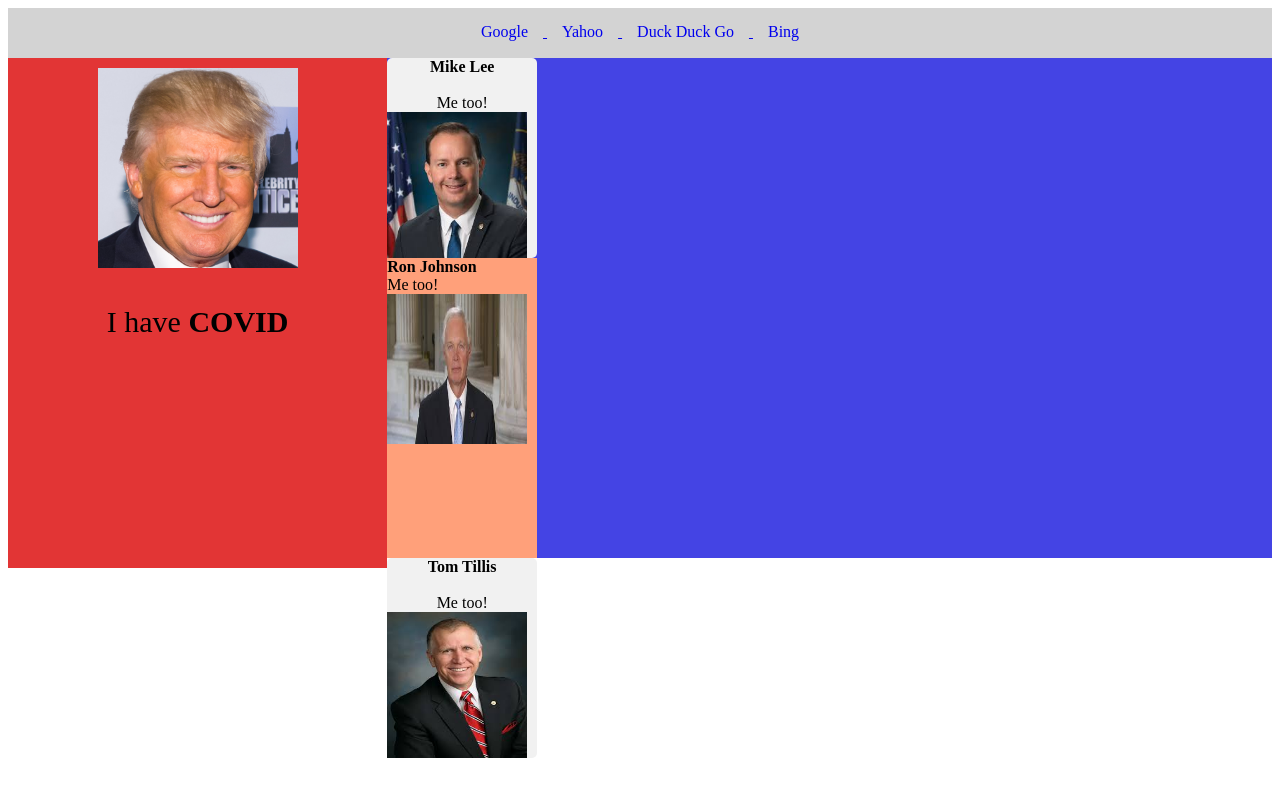
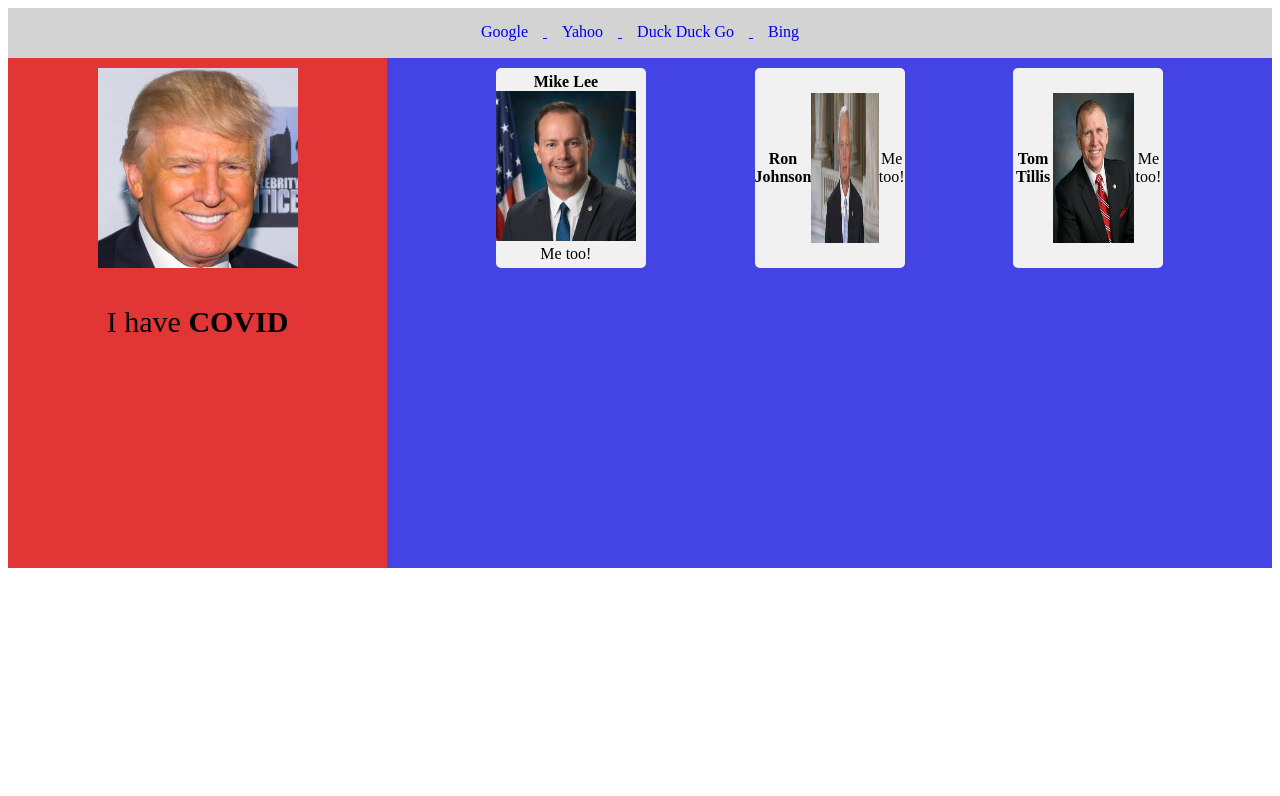
Before and after one commit to dahaynes/ui-ux-class, a plain HTML site: page 17.3_activities/class_flexbox/index.html in a window 1280 px wide. Drawn offline with Linux system fonts and the light colour scheme.

Commit message:
It worked a bit

```diff
--- a/17.3_activities/class_flexbox/index.css
+++ b/17.3_activities/class_flexbox/index.css
@@ -29,13 +29,16 @@ nav {
 }
 
 .right {
-  flex-direction: column;
+  display: flex;
+  flex-direction: row;
   background-color:rgb(68, 68, 228);
   height: 500px;
   width: 70%;
-  float: left;
+  /* float: left; */
   align-items: flex-start;
-  justify-content: space-between;
+  justify-content: space-evenly;
+  padding-top: 10px;
+
 /*  padding-left: 5px;
   padding-right: 5px;
   background-color: rgb(68, 68, 228);  */
@@ -63,7 +66,7 @@ nav {
 .card {
 /*   position: relative; */
   display: flex;
-  flex-direction: column;
+  align-items: center;
   top: 5px;
   width: 150px;
   height: 200px;
@@ -72,6 +75,12 @@ nav {
   border-radius: 5px;
   text-align: center;
 }
+
+.guy{
+  display: flex;
+  align-items: center;
+}
+
 /* target the class of inline-block below */
 
 /* target the class of .left below */
--- a/17.3_activities/class_flexbox/index.html
+++ b/17.3_activities/class_flexbox/index.html
@@ -34,16 +34,22 @@
         <div class="right">
 
             <div class="card">
-                <span><b>Mike Lee</b></span><br>Me too!
-                <img src="img/mike_lee.jfif" class="cropped">
+                <div>
+                    <b>Mike Lee</b><br>
+                    <img src="img/mike_lee.jfif" class="cropped"><br>
+                    Me too!
+                </div>
+
             </div>
-            <div class="class1">
-                <span><b>Ron Johnson</b></span><br>Me too!
+            <div class="card class1">
+                <span><b>Ron Johnson</b></span><br>
                 <img src="img/ron_johnson.jfif" class="cropped">
+                Me too!
             </div>
             <div class="card">
-                <span><b>Tom Tillis</b></span><br>Me too!
+                <span><b>Tom Tillis</b></span><br>
                 <img src="img/tom_tillis.jfif" class="cropped">
+                Me too!
             </div>
         </div>
 
```
